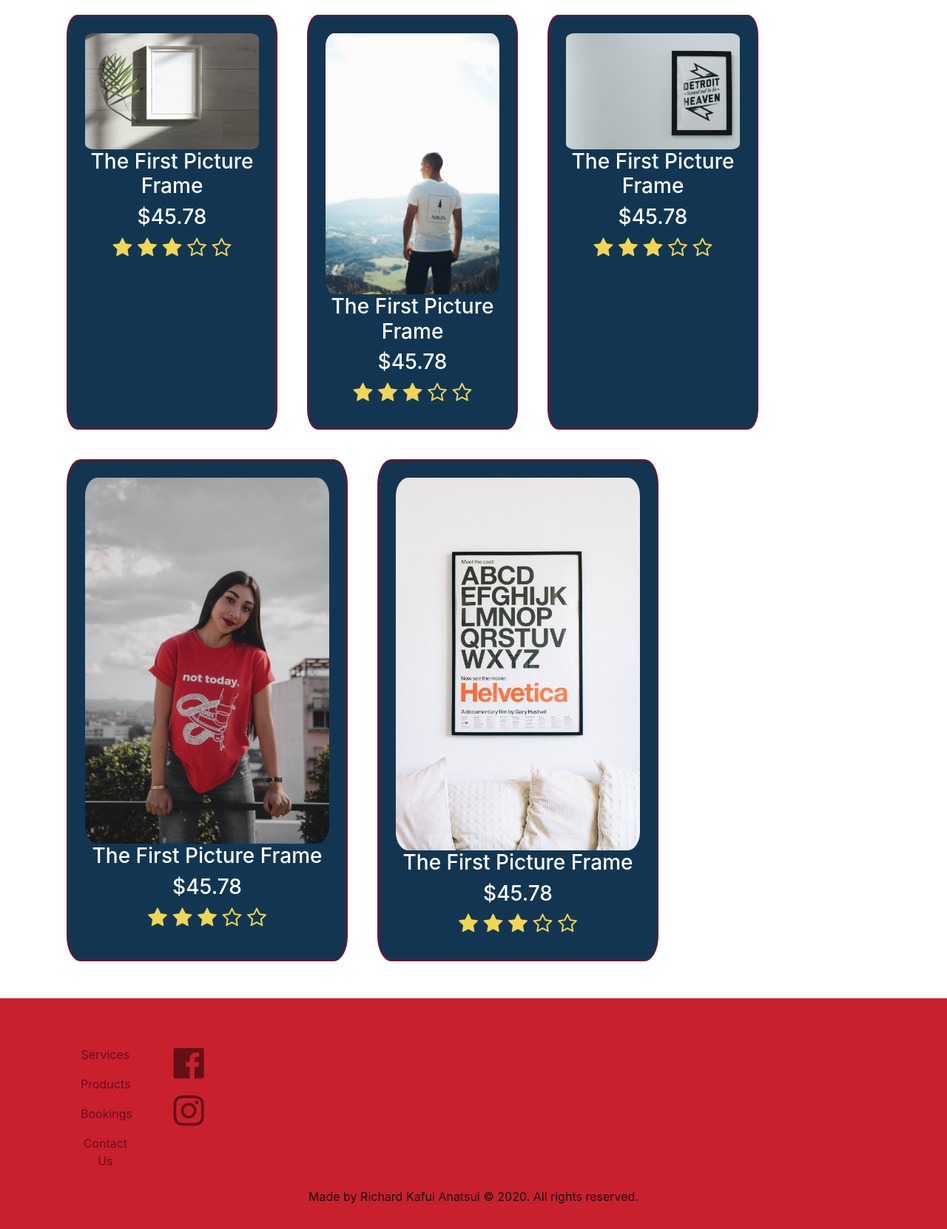
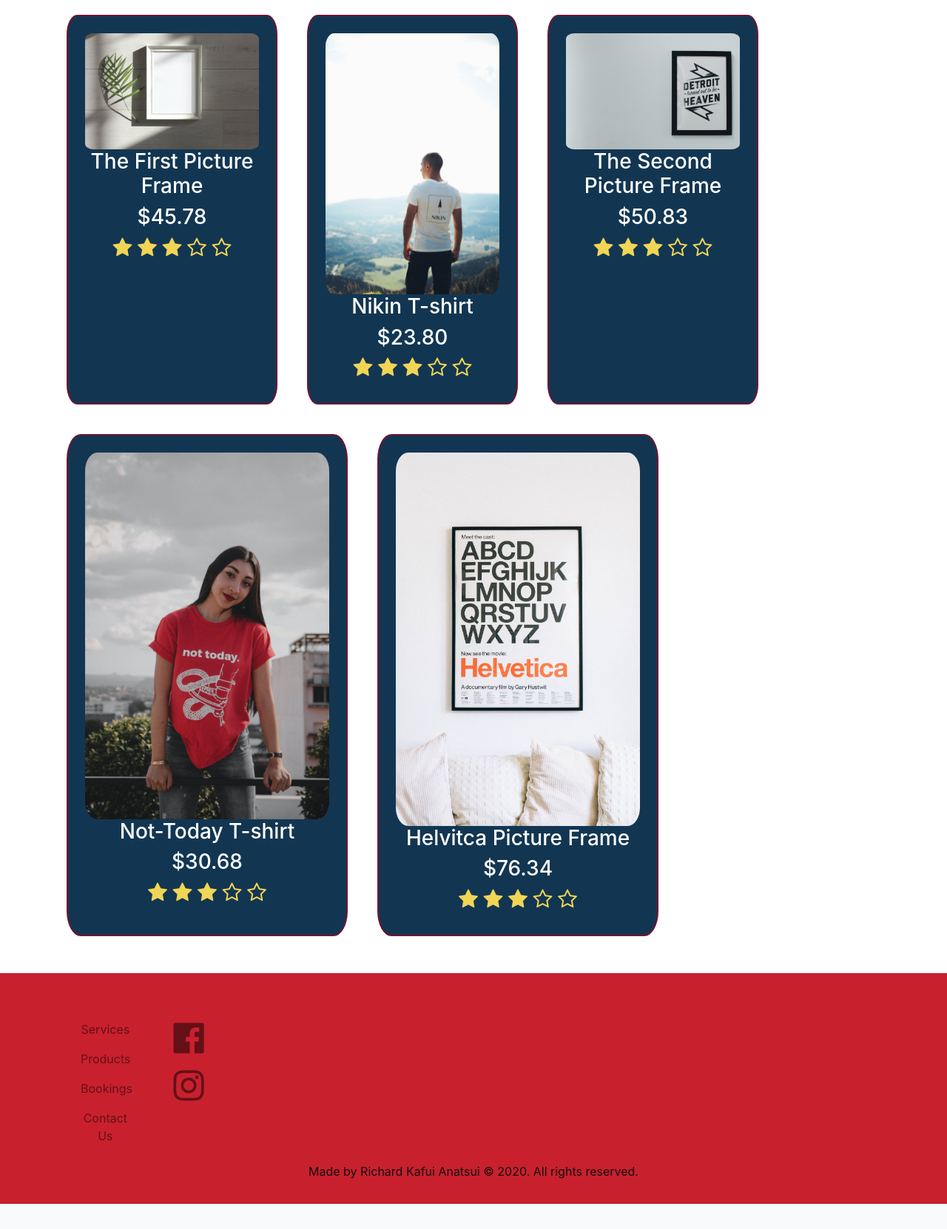
Before and after one commit to seyramfoli/Final-Exams, a PHP site: page / in a window 1280 px wide. Shown: the part 56-1718 px from the top of the page at 74% size. After the commit the page ends 1684 px from the top, so only its background shows below. Run offline with PHP 8.4, Linux system fonts and the light colour scheme.

Commit message:
renamed titles and prices of products

```diff
--- a/index.php
+++ b/index.php
@@ -30,7 +30,7 @@
         </form>
         <ul class="navbar-nav mr-auto" >
         <li class="nav-item">
-            <a class="nav-link" href="#">Sign In <i class="fa fa-user" aria-hidden="true"></i></a>
+            <a class="nav-link" href="signIn.php">Sign In <i class="fa fa-user" aria-hidden="true"></i></a>
         </li>
         <li class="nav-item">
             <a class="nav-link" href="#"><i class="fa fa-shopping-cart" aria-hidden="true"></i></a>
@@ -62,8 +62,8 @@
             </div>
             <div class="img-blks5 col-sm-12 col-lg-3 text-center product">
                 <img src="./assets/t-shirts/t-shirt1.jpg" alt="">
-                <h3 class="pMainText">The First Picture Frame</h3>
-                <h3 class="pMainText">$45.78</h3>
+                <h3 class="pMainText">Nikin T-shirt</h3>
+                <h3 class="pMainText">$23.80</h3>
                 <h3 class="pRating">
                     <i class='fa fa-star' aria-hidden='true'></i>
                     <i class='fa fa-star' aria-hidden='true'></i>
@@ -74,8 +74,8 @@
             </div>
             <div class="img-blks5 col-sm-12 col-lg-3 text-center product">
                 <img src="./assets/frames/frames2.jpg" alt="">
-                <h3 class="pMainText">The First Picture Frame</h3>
-                <h3 class="pMainText">$45.78</h3>
+                <h3 class="pMainText">The Second Picture Frame</h3>
+                <h3 class="pMainText">$50.83</h3>
                 <h3 class="pRating">
                     <i class='fa fa-star' aria-hidden='true'></i>
                     <i class='fa fa-star' aria-hidden='true'></i>
@@ -88,8 +88,8 @@
         <div class="row">
         <div class="img-blks5 col-sm-12 col-lg-4 text-center product">
                 <img src="./assets/t-shirts/t-shirt2.jpg" alt="">
-                <h3 class="pMainText">The First Picture Frame</h3>
-                <h3 class="pMainText">$45.78</h3>
+                <h3 class="pMainText">Not-Today T-shirt</h3>
+                <h3 class="pMainText">$30.68</h3>
                 <h3 class="pRating">
                     <i class='fa fa-star' aria-hidden='true'></i>
                     <i class='fa fa-star' aria-hidden='true'></i>
@@ -100,8 +100,8 @@
             </div>
             <div class="img-blks5 col-sm-12 col-lg-4 text-center product">
                 <img src="./assets/frames/frames4.jpg" alt="">
-                <h3 class="pMainText">The First Picture Frame</h3>
-                <h3 class="pMainText">$45.78</h3>
+                <h3 class="pMainText">Helvitca Picture Frame</h3>
+                <h3 class="pMainText">$76.34</h3>
                 <h3 class="pRating">
                     <i class='fa fa-star' aria-hidden='true'></i>
                     <i class='fa fa-star' aria-hidden='true'></i>
```
